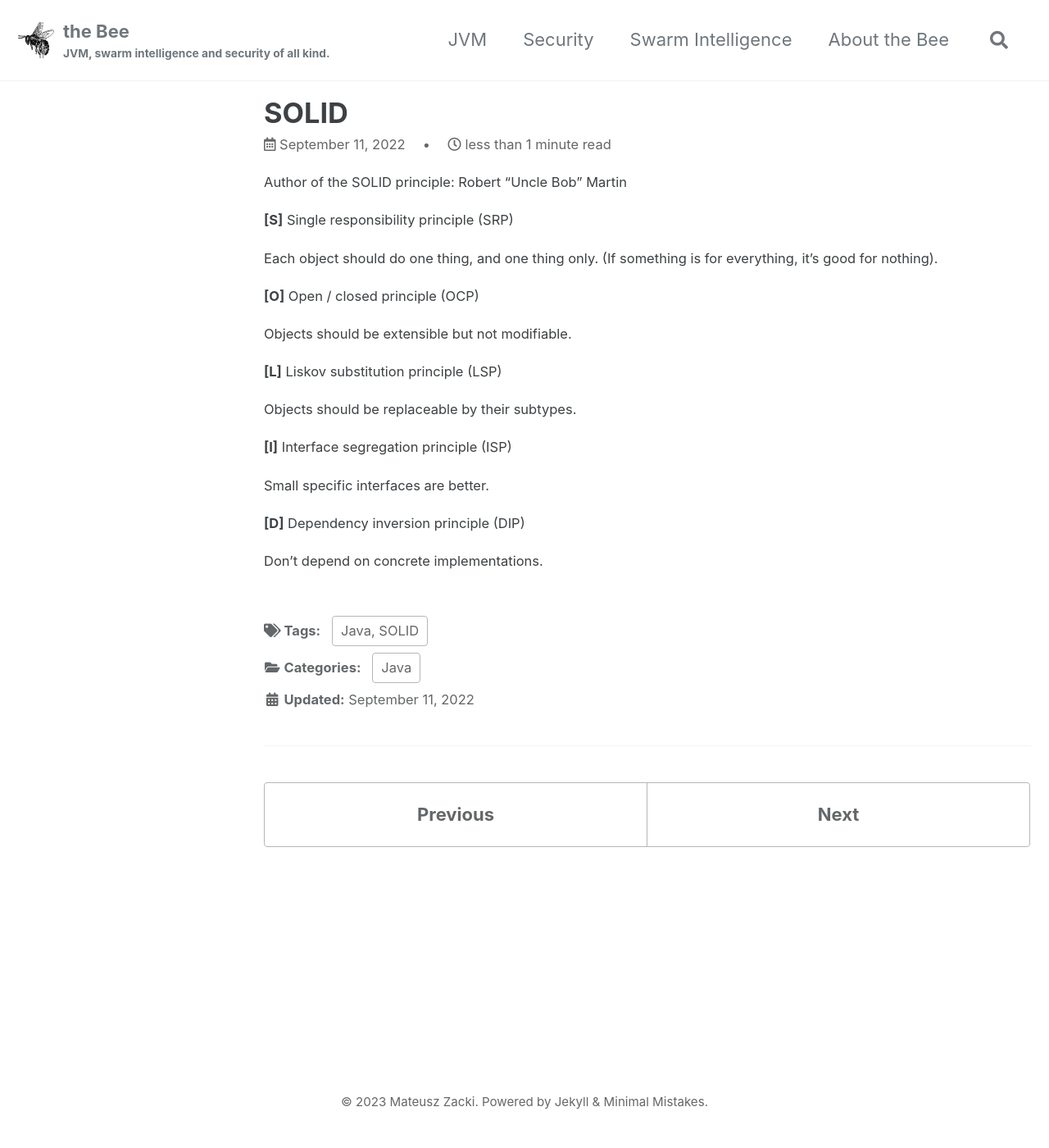
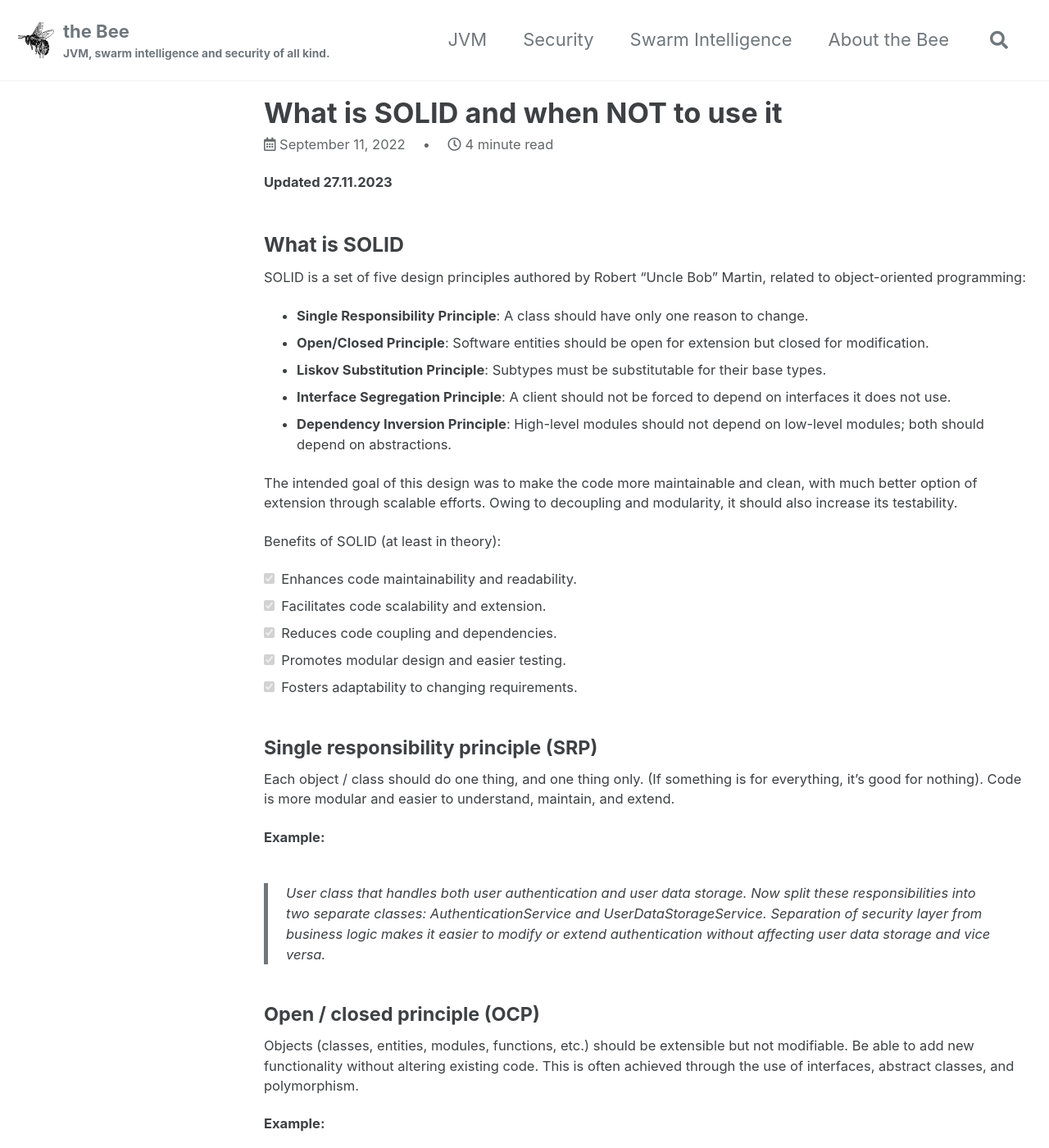
Before and after one commit to mzacki/mzacki.github.io, a Jekyll site: the page built from _posts/2022-09-11-solid.md, in a window 1280 px wide and 1400 px high. Shown: the whole window at 82% size. Built offline with Jekyll 4.4.1, drawn with Linux system fonts in a browser that asks for light colours; cached includes are drawn as plain includes; some of the changed text lies outside the part shown.

Commit message:
SOLID updated

```diff
--- a/_posts/2022-09-11-solid.md
+++ b/_posts/2022-09-11-solid.md
@@ -1,8 +1,8 @@
 ---
 layout: single
-title: SOLID
+title: "What is SOLID and when NOT to use it"
 date: 2022-09-11 12:48
-description: SOLID principle explained.
+description: SOLID principle explained on real practical examples.
 
 categories:
 
@@ -10,28 +10,111 @@ categories:
 
 tags:
 
-- Java, SOLID
+- Java, SOLID, OOP
 
 ---
 
-Author of the SOLID principle: Robert "Uncle Bob" Martin
+**Updated 27.11.2023**
 
-**[S]** Single responsibility principle (SRP)
+### What is SOLID
 
-Each object should do one thing, and one thing only. (If something is for everything, it's good for nothing).
+SOLID is a set of five design principles authored by Robert "Uncle Bob" Martin, related to object-oriented programming:
 
-**[O]** Open / closed principle (OCP)
+* **Single Responsibility Principle**: A class should have only one reason to change.
+* **Open/Closed Principle**: Software entities should be open for extension but closed for modification.
+* **Liskov Substitution Principle**: Subtypes must be substitutable for their base types.
+* **Interface Segregation Principle**: A client should not be forced to depend on interfaces it does not use.
+* **Dependency Inversion Principle**: High-level modules should not depend on low-level modules; both should depend on abstractions.
 
-Objects should be extensible but not modifiable.
+The intended goal of this design was to make the code more maintainable and clean, with much better option of extension
+through scalable efforts. Owing to decoupling and modularity, it should also increase its testability.
 
-**[L]** Liskov substitution principle (LSP)
+Benefits of SOLID (at least in theory):
+- [x] Enhances code maintainability and readability.
+- [x] Facilitates code scalability and extension.
+- [x] Reduces code coupling and dependencies.
+- [x] Promotes modular design and easier testing.
+- [x] Fosters adaptability to changing requirements.
 
-Objects should be replaceable by their subtypes.
+#### Single responsibility principle (SRP)
 
-**[I]** Interface segregation principle (ISP)
+   Each object / class should do one thing, and one thing only. (If something is for everything, it’s good for nothing).
+   Code is more modular and easier to understand, maintain, and extend.
 
-Small specific interfaces are better.
+   **Example:**
+   > User class that handles both user authentication and user data storage.
+   > Now split these responsibilities into two separate classes: AuthenticationService and UserDataStorageService.
+   > Separation of security layer from business logic makes it easier to modify or extend authentication without affecting
+   > user data storage and vice versa.
 
-**[D]** Dependency inversion principle (DIP)
+#### Open / closed principle (OCP)
 
-Don't depend on concrete implementations.
+   Objects (classes, entities, modules, functions, etc.) should be extensible but not modifiable.
+   Be able to add new functionality without altering existing code. This is often achieved through the use of
+   interfaces, abstract classes, and polymorphism.
+
+   **Example:**
+   > In report generator, one could introduce a mechanism where new report types can be added without modifying existing code.
+
+#### Liskov substitution principle (LSP)
+
+   Objects should be replaceable by their base types without breaking the program.
+   If a class is a subtype of another class, it should be able to replace the parent class without affecting the program's
+   behavior. This ensures that inheritance hierarchies are designed in a way that maintains logical consistency.
+
+   **Example:**
+   > In a banking application, there is a base class called `Account` representing various types of bank accounts.
+   > The `Account` class has a method called `withdraw` for withdrawing funds.
+   > Subclasses represent specific account types, such as `SavingsAccount` and `CheckingAccount`.
+   > The PO introduces a new requirement that imposes a daily withdrawal limit on savings accounts.
+   > Ignoring LSP, he might simply override the `withdraw` method in the `SavingsAccount` class to include logic for withdrawal limit.
+   > With LSP, an interface `Withdrawable`, that declares the `withdraw` method.
+   > Both `Account` and `SavingsAccount` can then implement or extend this abstraction.
+   > `SavingsAccount` class is `Withdrawable` according to the requirements (imposes the limits on withdrawal),
+   > but it can still be used as a substitute for the base `Account`:
+   > it does not override initial logic of the `Account` class.
+
+#### Interface segregation principle (ISP)
+
+   Small specific interfaces are better. Clients (classes or modules) should not be forced to implement interfaces they
+   don't use. Let them use only features they need.
+
+   **Example:**
+   > Internal library of a company consists actually of one big interface. In order to use some needed feature, like
+   > export to pdf, a programmer needs to implement all non-abstract method of this interface.
+   > If the library has more interfaces with specialized methods, he could only implement the one responsible for pdf printing.
+
+#### Dependency inversion principle (DIP)
+
+   Don’t depend on concrete implementations. Use IoC and DI.
+   High-level modules should not depend on low-level modules; both should depend on abstractions.
+   Abstractions should not depend on details; details should depend on abstractions.
+   Decoupling or loose coupling gives flexibility.
+
+   **Example:**
+   > Database migration to the cloud - an app is dependent on `Repository` interfaces, not on a concrete implementation
+   > of database provider.
+
+### YAGNI vs SOLID: a critique of the latter
+
+Strict application of SOLID (like let's do everything perfect, according to the book, because my guru says so) may not always be suitable for every context.
+
+> Eschew programming for theory. Programming is for business.
+
+Pragmatic decision-making, considering project size, team expertise, deadlines, and specific constraints, is crucial to find balance between SOLID theory and practical project goals.
+
+In small or straightforward projects, applying all SOLID principles in 100% might be considered over-engineering.
+The additional abstraction and structure introduced by SOLID, plus workload needed for it, may be an overkill for projects with simple requirements.
+Avoid unnecessary complexity, beware of wasted effort. Focus on needs and requirements.
+Over-engineering for simple projects is a crime.
+
+> YAGNI: You Aren't Gonna Need It!
+
+Deadlines, practical goals, project requirements, concept-proofing and prototyping are often enemies of SOLID.
+Not to mention that poor communication within a team plus different levels of understanding the concept are
+frequent reasons of **misinterpretations that could lead to suboptimal implementations**.
+
+SOLIDification of legacy code or maintenance code is challenging and time-consuming, sometimes not feasible at all or simply not allowed.
+A pragmatic approach might involve gradually introducing SOLID principles during ongoing development.
+
+Provided that it won't be counterproductive.
```
